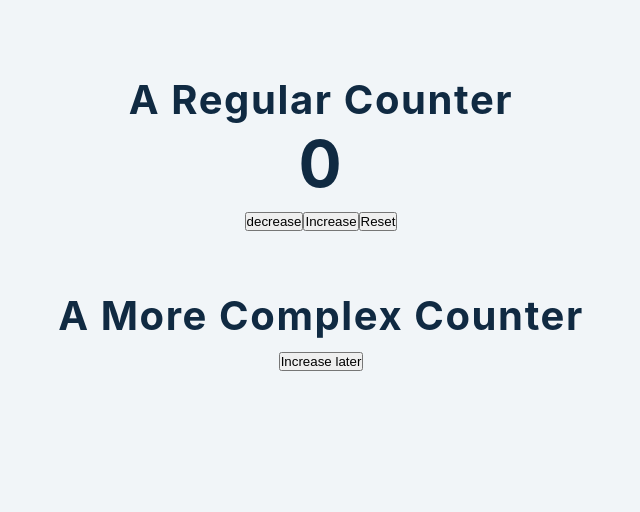
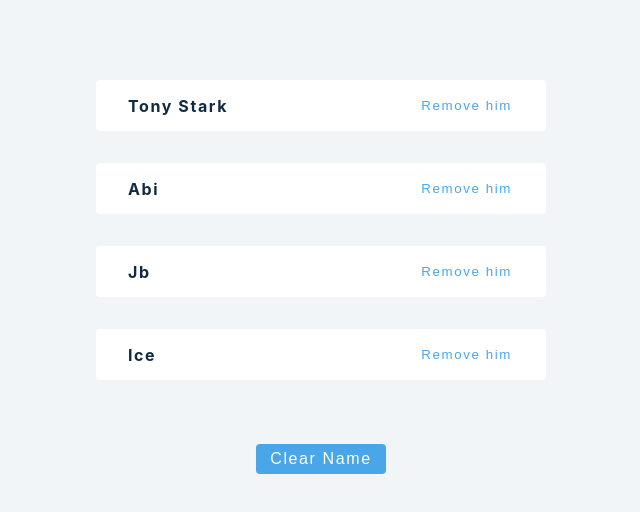
Before and after one commit to abinaya-tamilselvan/advance-react, a React (Create React App) app: page / in a window 1280 px wide. Shown: the top 512 px of the page, without its empty margins (319-959 px from the left). Built offline with nearby package versions, Linux system fonts and the light colour scheme.

Commit message:
Basics of UseState Array

```diff
--- a/src/App.js
+++ b/src/App.js
@@ -3,7 +3,8 @@
 //import LearnJSON from "./tutorial/LearnJSON";
 //import  UseStateErrorExample from './tutorial/usestateErrorExample';
 //import UseStateObject from './tutorial/UseStateObject';
-import UseStateCounter from './tutorial/useStateCounter'
+//import UseStateCounter from './tutorial/useStateCounter'
+import UseStateArray from './tutorial/UseStateArray'
 
 
 function App() {
@@ -11,7 +12,8 @@
      <div className ='container'>
      {/* <UseStateErrorExample /> */}
      {/* <UseStateObject /> */}
-     <UseStateCounter />
+     {/*<UseStateCounter /> */}
+     <UseStateArray />
 
      </div>
   );
--- /dev/null
+++ b/src/tutorial/UseStateArray.js
@@ -0,0 +1,33 @@
+import React from 'react';
+import { data } from './data';
+
+function UseStateArray() {
+    const [people,setPeople] = React.useState(data)
+    const removeItem = (id) => {
+        let newPeople = people.filter((person) => person.id != id)
+        setPeople(newPeople)
+    }
+    return (
+        <>
+        {
+            people.map((person) => {
+                // console.log(person);
+
+                const {id,name}=person;
+                return (
+                    <div key={id} className="item">
+                        <h4>{name}</h4>
+                        <button onClick={() => removeItem(id)}>Remove him</button>
+                    </div>
+
+                )
+
+            }
+            )}
+            <button className="btn" onClick={() =>setPeople([])}>Clear Name</button>
+
+        </>
+    )
+}
+
+export default UseStateArray
```
